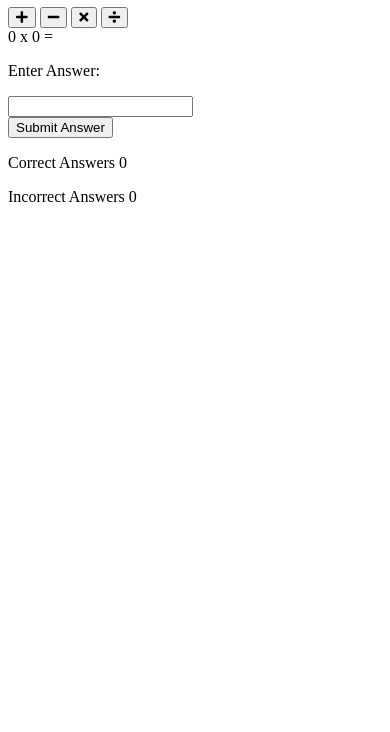
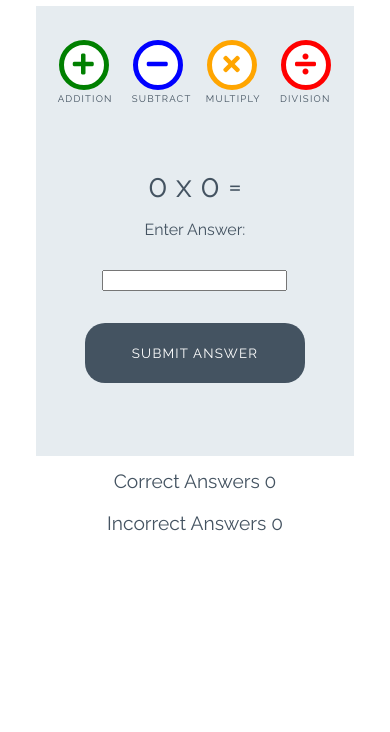
Before and after one commit to michal-mrozek/love-math, a plain HTML site: page index.html in a window 390 px wide. Shown: the part 112-844 px from the top of the page. Drawn offline with Linux system fonts and the light colour scheme.

Commit message:
adding style

```diff
--- a/assets/css/style.css
+++ b/assets/css/style.css
@@ -0,0 +1,252 @@
+/* --------- Global style */
+
+body {
+    background-color: white;
+    font-family: "Raleway", sans-serif;
+    color: #445361;
+    text-align: center;
+}
+
+/* --------- Heading */
+
+.heading {
+    text-align: center;
+    font-size: 2.5rem;
+}
+
+.logo {
+    height: 40px;
+    padding-right: 5px;
+}
+
+/* --------- Game layout */
+
+.game-area {
+    background-color: #E6ECF0;
+    box-sizing: border-box;
+    width: 85%;
+    height: 65vh;
+    max-height: 450px;
+    max-width: 830px;
+    margin-left: auto;
+    margin-right: auto;
+    padding: 1%;
+}
+
+.question-area {
+    width: 50%;
+    font-size: 2rem;
+    margin: auto;
+    padding: 50px 0;
+}
+
+.question-area span {
+    padding: 0 15px;
+}
+
+.score-area {
+    margin: 5px auto;
+    width: 60%;
+    font-size: 1.2rem;
+}
+
+.controls-area {
+    width: 85%;
+    margin: 30px auto;
+}
+
+#score {
+    color: green;
+    font-weight: bold;
+}
+
+#incorrect {
+    color: red;
+    font-weight: bold;
+}
+
+.answer-message {
+    display: none;
+    font-size: 1rem;
+}
+
+#answer-box {
+    border: none;
+    color: #445361;
+    display: inline-block;
+    height: 40px;
+    width: 80px;
+    font-size: 1.2rem;
+}
+
+.scores {
+    display: inline-block;
+    padding: 25px;
+}
+
+/* --------- Buttons */
+
+.btn {
+    width: 220px;
+    height: 60px;
+    font-family: "Raleway", sans-serif;
+    text-transform: uppercase;
+    letter-spacing: 1.2px;
+    color: white;
+}
+
+.btn:focus {
+    outline: none;
+}
+
+.btn-big {
+    padding-top: 10px;
+    border-radius: 50%;
+    background-color: white;
+    border: 10px solid;
+    width: 100px;
+    height: 100px;
+    font-size: 3.2rem;
+    margin: 0 30px;
+    transition: all 0.5s;
+}
+
+.btn-big::after{
+    content: attr(data-type);
+    font-size: 1rem;
+    color: #445361;
+    position: relative;
+    left: -0.5rem;
+}
+
+.btn-blue {
+    border-color: blue;
+    color: blue;
+}
+
+.btn-blue:active,
+.btn-blue:hover {
+    background-color: darkblue;
+    color: white;
+}
+
+.btn-orange {
+    border-color: orange;
+    color: orange;
+}
+
+.btn-orange:active,
+.btn-orange:hover {
+    background-color: darkorange;
+    color: white;
+}
+
+.btn-red {
+    border-color: red;
+    color: red;
+}
+
+.btn-red:active,
+.btn-red:hover {
+    background-color: darkred;
+    color: white;
+}
+
+.btn-green {
+    border-color: green;
+    color: green;
+}
+
+.btn-green:active,
+.btn-green:hover {
+    background-color: darkgreen;
+    color: white;
+}
+
+.btn-gray {
+    margin-top: 25px;
+    background-color: #445361;
+    border: 1px transparent;
+    border-radius: 20px;
+}
+
+.btn-gray:active,
+.btn-gray:hover {
+    background-color: #0d1013;
+}
+
+/* --------- Media queries */
+
+@media (max-width: 414px) {
+    .controls-area {
+        width: 100%;
+    }
+
+    .btn-big {
+        margin: 0 10px;
+        padding: 5px;
+        border: 5px solid;
+        width: 50px;
+        height: 50px;
+        font-size: 1.5rem;
+    }
+
+    .btn-big::after {
+        font-size: 0.6rem;
+        left: -0.7rem;
+    }
+
+    .question-area {
+        padding: 10% 0;
+        width: 100%;
+    }
+
+    .question-area span {
+        padding: 0;
+    }
+
+    .answer-message {
+        display: block;
+    }
+
+    #answer-box {
+        display: block;
+        margin: 0 auto;
+    }
+    .btn-gray {
+        margin-top: 0;
+    }
+
+    .score-area {
+        width: 100%;
+    }
+
+    .scores {
+        margin: 0.5em auto;
+        display: block;
+        padding: 5px;
+    }
+
+    .heading {
+        font-size: 2rem;
+    }
+}
+
+@media (max-width: 320px) {
+    .game-area {
+        height: 70vh;
+    }
+
+    .controls-area {
+        width: 75%;
+        margin: 10px auto;
+    }
+
+    .btn-big {
+        margin: 10px 10px;
+    }
+    .question-area {
+        padding: 10px 0;
+    }
+
+}
--- a/index.html
+++ b/index.html
@@ -17,16 +17,16 @@
 
     <div class="game-area">
         <div class="controls-area">
-            <button class="btn btn-big btn-green">
+            <button data-type="addition" class="btn btn-big btn-green">
                 <i class="fas fa-plus"></i>
             </button>
-            <button class="btn btn-big btn-blue">
+            <button data-type="subtract" class="btn btn-big btn-blue">
                 <i class="fas fa-minus"></i>
             </button>
-            <button class="btn btn-big btn-orange">
+            <button data-type="multiply" class="btn btn-big btn-orange">
                 <i class="fas fa-times"></i>
             </button>
-            <button class="btn btn-big btn-red">
+            <button data-type="division" class="btn btn-big btn-red">
                 <i class="fas fa-divide"></i>
             </button>
         </div>
@@ -38,7 +38,7 @@
             <p class="answer-message"> Enter Answer:</p>
             <input class="answer-box" type="number">
         </div>
-        <button class="btn btn-gray">Submit Answer</button>
+        <button data-type="submit" class="btn btn-gray">Submit Answer</button>
 
     </div>
 
```
